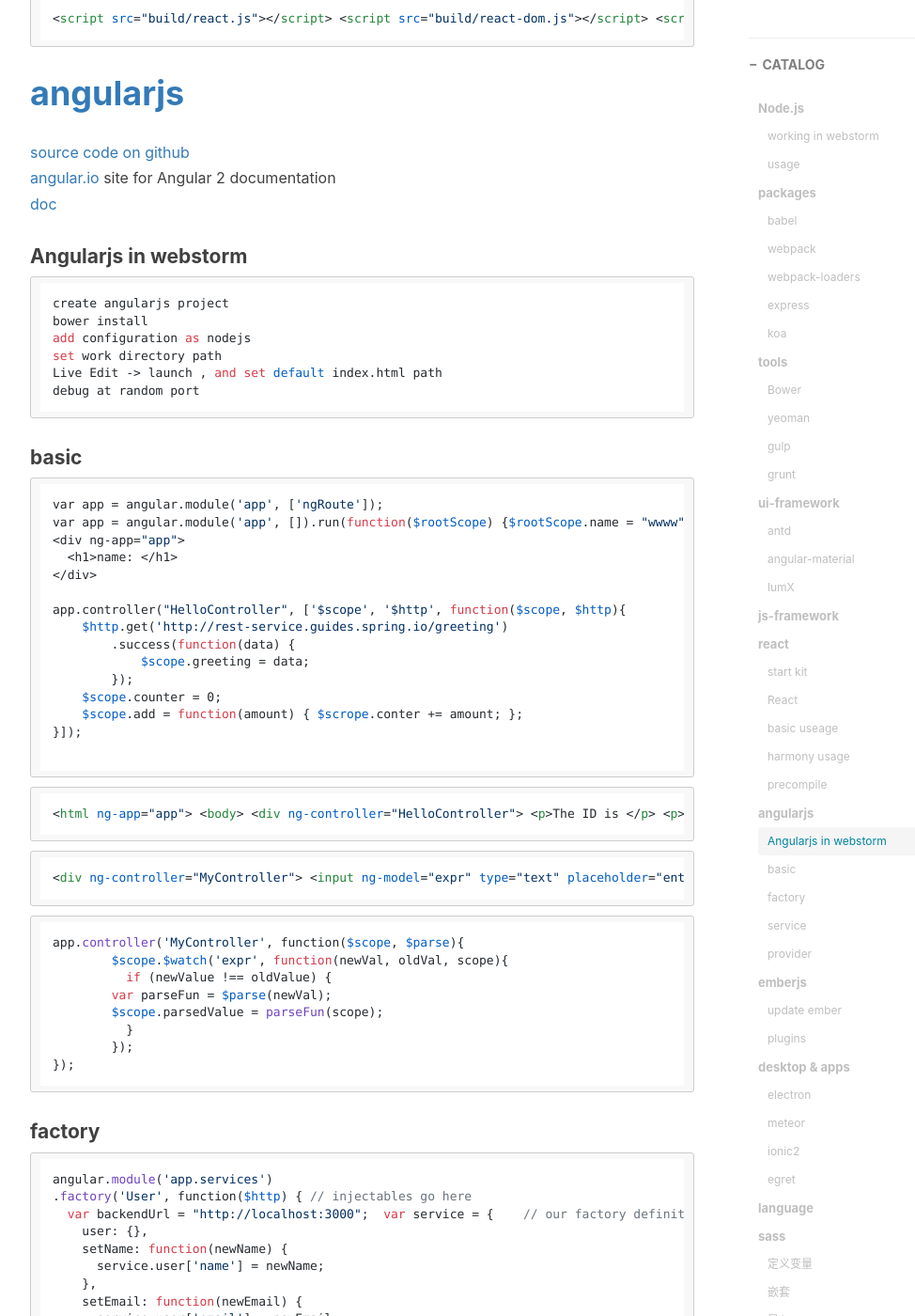
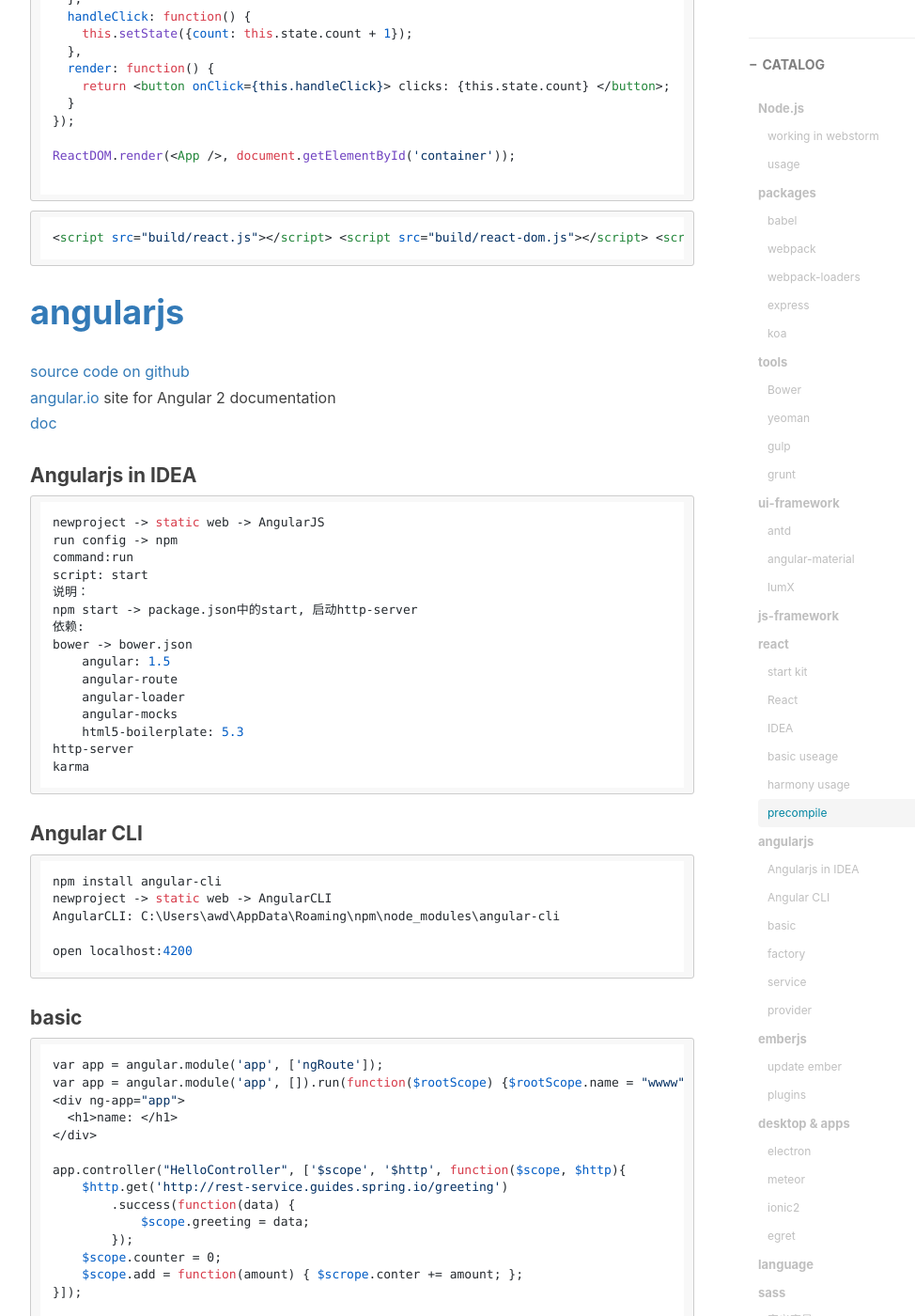
Before and after one commit to awd1559/awd1559.github.io, a Jekyll site: the page built from _posts/work/web/2014-06-09-front.markdown, in a window 1280 px wide and 1400 px high, scrolled down 16435 px. Shown: the whole window at 94% size, without its empty margins (233-1207 px from the left). Built offline with Jekyll 4.4.1, drawn with Linux system fonts in a browser that asks for light colours; nearby versions of some CDN libraries; comment, search, counter and statistics services are not loaded; some of the changed text lies outside the part shown.

````diff
--- a/_posts/work/android/2014-06-09-android.markdown
+++ b/_posts/work/android/2014-06-09-android.markdown
@@ -49,8 +49,8 @@ com.android.support:appcompat-v7:newestVersion
 com.android.support:support-v4:newestVersion
 
 com.android.support:design:newestVersion
-com.android.support:recyclerview:
-com.android.support:cardview:
+com.android.support:recyclerview:newestVersion
+com.android.support:cardview-v7:newestVersion
 ```
 
 
--- a/_posts/work/web/2014-06-09-front.markdown
+++ b/_posts/work/web/2014-06-09-front.markdown
@@ -960,6 +960,28 @@ dotnet run
 
 > - Redux:事件流
 > - component -> action -> reducer -> state -> component
+
+#### IDEA
+
+```
+npm install create-react-app
+
+newproject -> React App
+create-react-app:C:\Users\awd\AppData\Roaming\npm\node_modules\create-react-app
+run config -> npm
+command:run
+script: start
+```
+
+
+
+
+
+
+
+
+
+
 
 #### basic useage
 
@@ -1114,16 +1136,46 @@ ReactDOM.render(<App />, document.getElementById('container'));
 [angular.io](https://github.com/angular/angular.io) site for Angular 2 documentation<br>
 [doc](http://docs.angularjs.cn/api)<br>
 
-#### Angularjs in webstorm
-
-```
-create angularjs project
-bower install
-add configuration as nodejs
-set work directory path
-Live Edit -> launch , and set default index.html path
-debug at random port
-```
+#### Angularjs in IDEA
+
+```
+newproject -> static web -> AngularJS
+run config -> npm
+command:run
+script: start
+说明：
+npm start -> package.json中的start, 启动http-server
+依赖:
+bower -> bower.json
+    angular: 1.5
+    angular-route
+    angular-loader
+    angular-mocks
+    html5-boilerplate: 5.3
+http-server
+karma
+```
+
+
+
+
+
+
+
+#### Angular CLI
+
+```
+npm install angular-cli
+newproject -> static web -> AngularCLI
+AngularCLI: C:\Users\awd\AppData\Roaming\npm\node_modules\angular-cli
+
+open localhost:4200
+```
+
+
+
+
+
 
 
 #### basic
````
Also changed, not shown: _posts/work/android/2014-06-09-gradle.markdown (+19 -21 lines), _posts/work/web/2014-06-09-javaweb.markdown (+243 -55 lines), indexs.html (deleted, +0 -7 lines).
